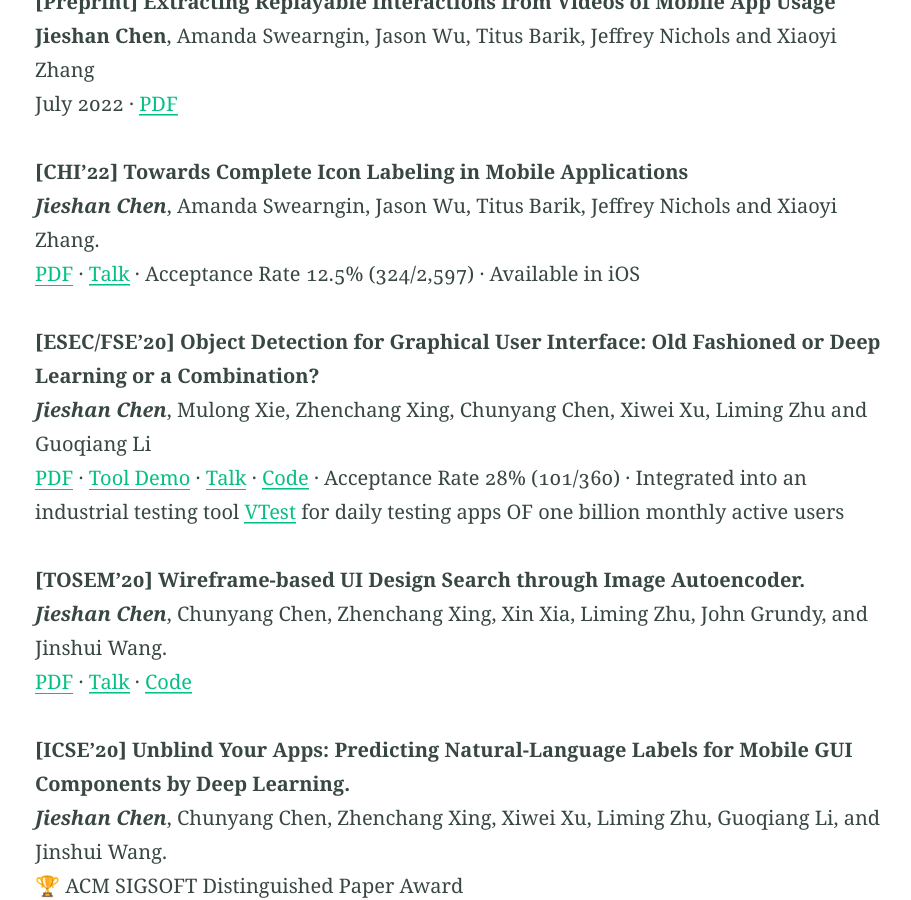
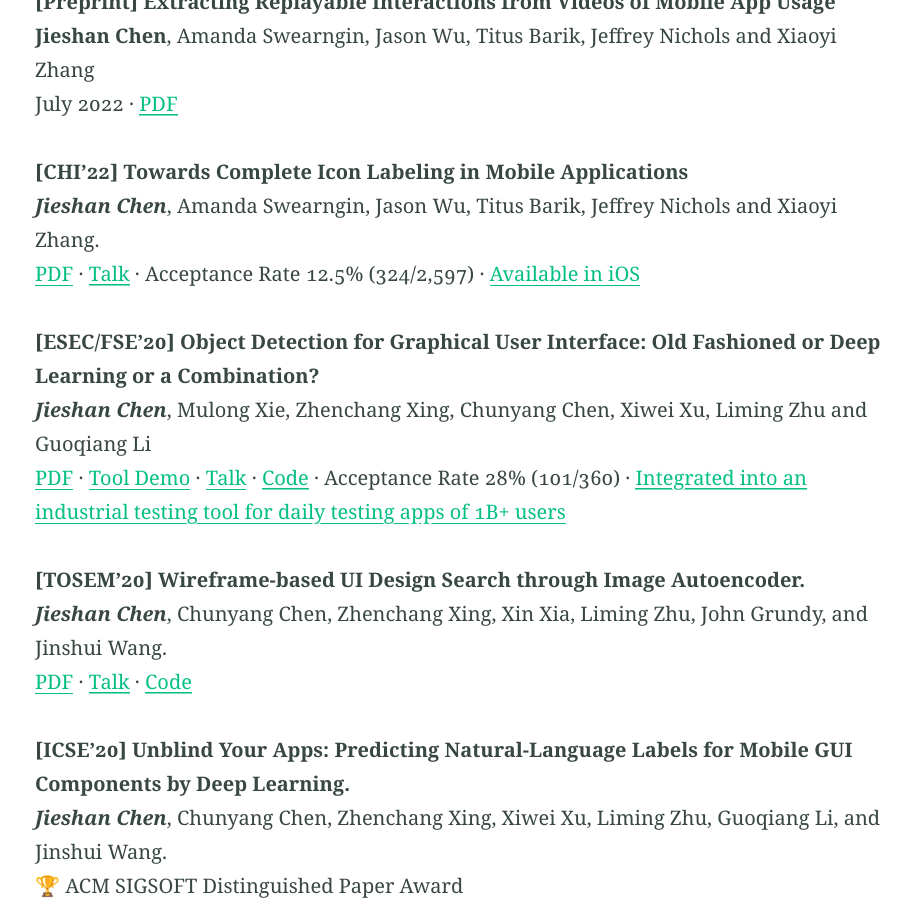
Before and after one commit to chenjshnn/chenjshnn.github.io, a Jekyll site: the page built from index.md, in a window 1280 px wide and 900 px high, scrolled down 3726 px. Shown: the whole window, without its empty margins (173-1084 px from the left). Built offline with Jekyll 4.4.1, drawn with Linux system fonts in a browser that asks for light colours.

Commit message:
Update index.md

```diff
--- a/index.md
+++ b/index.md
@@ -85,11 +85,11 @@ July 2022 · [PDF](/files/Preprint_2022_VideoReply.pdf)
 
 **[CHI'22] Towards Complete Icon Labeling in Mobile Applications** <br />
 ***Jieshan Chen***, Amanda Swearngin, Jason Wu, Titus Barik, Jeffrey Nichols and Xiaoyi Zhang. <br />
-[PDF](/files/CHI_2022_Icon.pdf) · [Talk](https://www.youtube.com/watch?v=3eaTDpBfqQM&ab_channel=ACMSIGCHI) · Acceptance Rate 12.5% (324/2,597) · Available in iOS
+[PDF](/files/CHI_2022_Icon.pdf) · [Talk](https://www.youtube.com/watch?v=3eaTDpBfqQM&ab_channel=ACMSIGCHI) · Acceptance Rate 12.5% (324/2,597) · [Available in iOS](https://machinelearning.apple.com/research/icon-labelling)
 
 **[ESEC/FSE'20] Object Detection for Graphical User Interface: Old Fashioned or Deep Learning or a Combination?** <br />
 ***Jieshan Chen***, Mulong Xie, Zhenchang Xing, Chunyang Chen, Xiwei Xu, Liming Zhu and Guoqiang Li <br />
-[PDF](/files/FSE2020-UIDetection.pdf) · [Tool Demo](http://uied.online/) · [Talk](https://www.youtube.com/watch?v=KFFp81N6zlg) · [Code](https://github.com/chenjshnn/Object-Detection-for-Graphical-User-Interface) · Acceptance Rate 28% (101/360) · Integrated into an industrial testing tool [VTest](https://taoxiease.github.io/publications/icse22seip-vtest.pdf) for daily testing apps OF one billion monthly active users
+[PDF](/files/FSE2020-UIDetection.pdf) · [Tool Demo](http://uied.online/) · [Talk](https://www.youtube.com/watch?v=KFFp81N6zlg) · [Code](https://github.com/chenjshnn/Object-Detection-for-Graphical-User-Interface) · Acceptance Rate 28% (101/360) · [Integrated into an industrial testing tool for daily testing apps of 1B+ users](https://taoxiease.github.io/publications/icse22seip-vtest.pdf)
 
 **[TOSEM'20] Wireframe-based UI Design Search through Image Autoencoder.** <br />
 ***Jieshan Chen***, Chunyang Chen, Zhenchang Xing, Xin Xia, Liming Zhu, John Grundy, and Jinshui Wang. <br />
```
